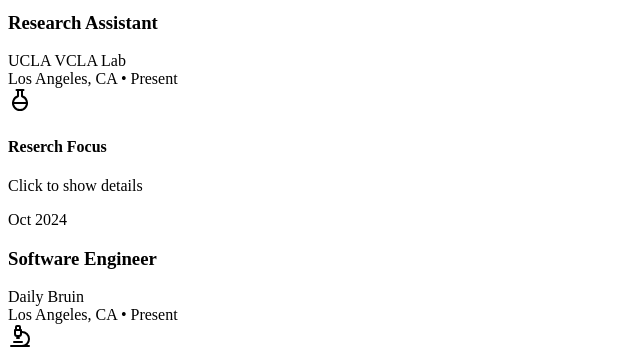
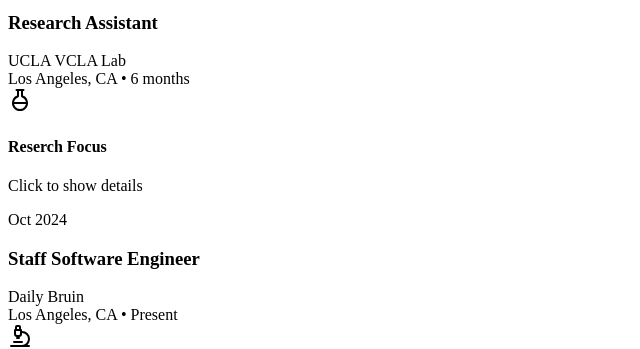
Before and after one commit to anthonysk0215/PersonalPortfolio, a Next.js app: page /Experience in a window 1280 px wide. Shown: the part 341-690 px from the top of the page, without its empty margins (0-640 px from the left). Built offline with nearby package versions, Linux system fonts and the light colour scheme.

Commit message:
Update home and experiences

```diff
--- a/src/components/HomeContent.tsx
+++ b/src/components/HomeContent.tsx
@@ -45,9 +45,10 @@
                     <span className="text-gray-700 dark:text-gray-300">Currently working on:</span>
                   </div>
                   <ul className="list-disc ml-12 space-y-1 text-gray-600 dark:text-gray-400">
-                    <li>Software Developer for Daily Bruin Internal Tools Team</li>
+                    <li>Staff Software Engineer at Daily Bruin</li>
                     <li>Machine Learning Researcher at UCLA ScAi Lab</li>
                     <li>Technology Consulting Director at Glitch UCLA</li>
+                    <li>IT Support at UCLA Social Sciences Center</li>
                   </ul>
                 </div>
 
--- a/src/pages/Experience.tsx
+++ b/src/pages/Experience.tsx
@@ -71,7 +71,7 @@
       highlights: [
         "Automated REST API integration of local documents, helping the support team resolve 2–3× more tickets.",
       ],
-      skills: ["LangChain", "Python", "Ollama Embeddings", "ChromaDB", "RESTful API", "OCR", "Node.js"],
+      skills: ["LangChain", "Python", "Ollama Embeddings", "ChromaDB", "RESTful API", "OCR", "Node.js", "Vector Databases"],
       icon: <Flask className="h-3 w-3 md:h-5 md:w-5" />,
       color: "bg-purple-100 text-purple-800",
       header: "Software Focus",
@@ -82,13 +82,13 @@
       title: "Research Assistant",
       institution: "UCLA VCLA Lab",
       location: "Los Angeles, CA",
-      duration: "Present",
+      duration: "6 months",
       description:
         "Conducting research under Dr. Ying Nian Wu.",
       highlights: [
         "Studying and enhancing Large Language Models (LLMs) multimodal understanding via CLIP fine-tuning.",
       ],
-      skills: ["Pytorch", "Python", "Machine Learning", "Computer Vision", "MatPlotLib", "NumPy"],
+      skills: ["Pytorch", "Python", "Machine Learning", "Computer Vision", "MatPlotLib", "NumPy", "Fine-tuning", "NLP"],
       icon: <Flask className="h-3 w-3 md:h-5 md:w-5" />,
       color: "bg-red-100 text-red-800",
       header: "Reserch Focus",
@@ -96,7 +96,7 @@
     {
       id: "DailyBruin",
       year: "Oct 2024",
-      title: "Software Engineer",
+      title: "Staff Software Engineer",
       institution: "Daily Bruin",
       location: "Los Angeles, CA",
       duration: "Present",
@@ -113,7 +113,7 @@
           Working on Meow (Deployed <a href="https://meow.dailybruin.com" target="_blank" rel="noopener noreferrer" className="text-blue-500 underline hover:text-blue-700">Here</a>) updating Daily Bruin's X and Facebook post scheduler.
         </>,
       ],
-      skills: ["Kubernetes", "React.js", "Docker", "Typescript", "Next.js", "MongoDB", "Git"],
+      skills: ["Kubernetes", "React.js", "Docker", "Typescript", "Next.js", "MongoDB", "Git", "Node.js", "PostgreSQL", "Django", "AWS", "CI/CD"],
       icon: <Microscope className="h-3 w-3 md:h-5 md:w-5" />,
       color: "bg-green-100 text-green-800",
       header: "Development Focus",
```
